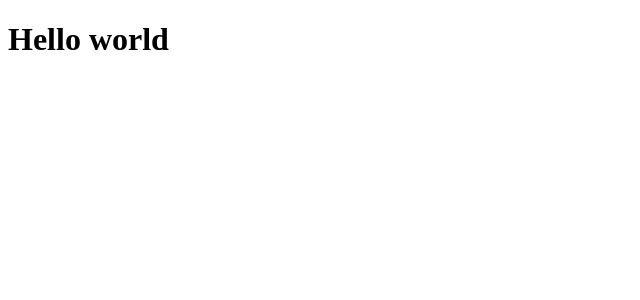
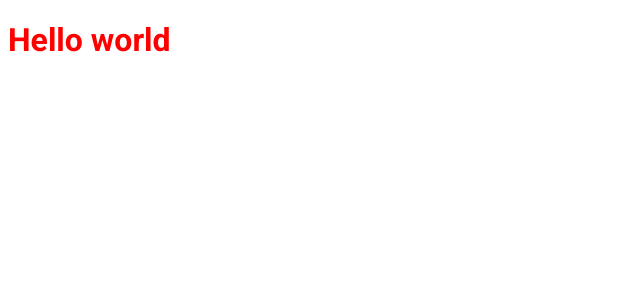
Before and after one commit to BootcampIgnite2021/ignews, a Next.js app: page / in a window 1280 px wide. Shown: the top 300 px of the page, without its empty margins (0-640 px from the left). Built offline with nearby package versions, Linux system fonts and the light colour scheme.

Commit message:
feat: add font Roboto

```diff
--- a/package.json
+++ b/package.json
@@ -11,7 +11,8 @@
   "dependencies": {
     "next": "11.0.1",
     "react": "17.0.2",
-    "react-dom": "17.0.2"
+    "react-dom": "17.0.2",
+    "sass": "^1.35.2"
   },
   "devDependencies": {
     "@types/react": "^17.0.14",
--- /dev/null
+++ b/src/pages/_document.tsx
@@ -0,0 +1,19 @@
+import Document, { Head, Html, Main, NextScript } from 'next/document'
+
+export default class MyDocument extends Document {
+  render() {
+    return (
+      <Html>
+        <Head>
+          <link rel="preconnect" href="https://fonts.googleapis.com" />
+          <link href="https://fonts.googleapis.com/css2?family=Roboto:wght@400;700;900&display=swap" rel="stylesheet" />
+
+        </Head>
+        <body>
+          <Main />
+          <NextScript />
+        </body>
+      </Html>
+    )
+  }
+}
--- a/src/pages/index.tsx
+++ b/src/pages/index.tsx
@@ -1,5 +1,15 @@
+import Head from 'next/head'
+import Styles from '../styles/home.module.scss'
+
 export default function Home() {
   return (
-    <h1>Hello world</h1>
+    <>
+      <Head>
+        <title>ig.news | Início</title>
+      </Head>
+      <h1 className={Styles.title}>
+        Hello world
+      </h1>
+    </>
   )
 }
--- /dev/null
+++ b/src/styles/home.module.scss
@@ -0,0 +1,4 @@
+.title {
+  color: red;
+  font-family: Roboto;
+}
```
Also changed, not shown: 1 other file (tests, documents, lock files or other folders).
